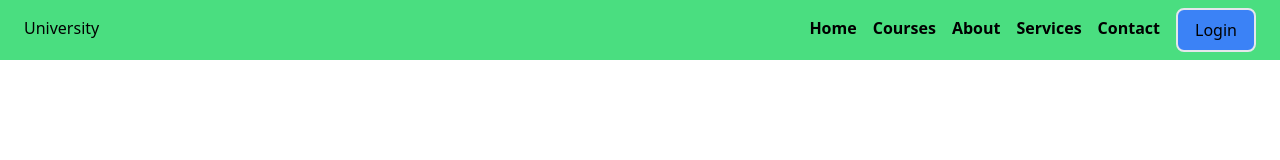
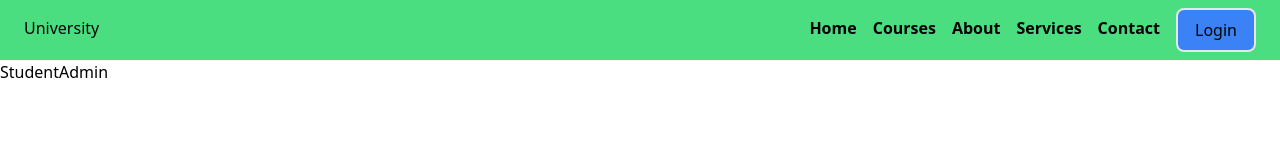
Before and after one commit to Nishan9t/university-web, a React (Create React App) app in the folder client/: page /admin/student in a window 1280 px wide. Shown: the top 160 px of the page. Built offline with nearby package versions, Linux system fonts and the light colour scheme.

Commit message:
Studentadmin is created and accessible from admin navbar

```diff
--- a/client/src/App.js
+++ b/client/src/App.js
@@ -23,6 +23,7 @@ import ContactsAdmin from './admin/ContactsAdmin';
 import AboutsAdmin from './admin/AboutsAdmin';
 import SlidersAdmin from './admin/SlidersAdmin'
 import Students from './components/Students';
+import StudentAdmin from './admin/StudentAdmin';
 function App() {
   return (
     <>
@@ -47,6 +48,7 @@ function App() {
         <Route path="/admin/add" element={<AddAdmin />} />
         <Route path="/admin/login" element={<LoginAdmin />} />
         <Route path="/admin/dashboard" element={<AdminDash />} />
+        <Route path="/admin/student" element={<StudentAdmin />} />
 
 
       </Routes>
--- /dev/null
+++ b/client/src/admin/StudentAdmin.jsx
@@ -0,0 +1,7 @@
+import React from 'react'
+
+export default function StudentAdmin() {
+  return (
+    <div>StudentAdmin</div>
+  )
+}
--- a/client/src/components/Courses.jsx
+++ b/client/src/components/Courses.jsx
@@ -5,6 +5,10 @@ import { getCourses } from '../reducers/courseReducer';
 import { Link } from 'react-router-dom';
 
 export default function Courses() {
+
+      const type=localStorage.getItem('type')
+      const token=localStorage.getItem('token')
+
 
       const dispatch =useDispatch();
 
@@ -15,6 +19,11 @@ export default function Courses() {
             dispatch(getCourses())
 
       },[])
+
+      useEffect(()=>{
+
+
+      },[type,token])
 
   return (
 
@@ -36,8 +45,11 @@ export default function Courses() {
                               <div className='m-4'>{item.description}</div>
 
                            </div>
-                           <div className='p-2 absolute right-0 text-blue-400 underlined'><Link to="/course/students">Enrolled Student</Link></div>
+
+                        <div className='p-2 absolute right-0 text-blue-400 underline'>
+                        <Link to="/course/students">Enrolled Student</Link></div>
                         </div>
+
                         )
     })
     :
--- a/client/src/components/Navbar.jsx
+++ b/client/src/components/Navbar.jsx
@@ -32,6 +32,10 @@ useEffect(()=>{
   {
     navigate('/admin/sliders')
   }
+  else if(drop==='student')
+  {
+    navigate('/admin/student')
+  }
 
 
 },[drop])
@@ -61,13 +65,14 @@ useEffect(()=>{
             {
               localStorage.getItem('token') &&
               <div className='lg:py-4 hover:pb-0 lg:font-bold cursor-pointer border-none hover:text-red-500'>
-              <select value={drop} onChange={(e)=>setDrop(e.target.value)} className='hover:text-red-500  border-none bg-green-400 text-center font-bold active:border-none focus:border-none' >
+              <select value={drop} onChange={(e)=>setDrop(e.target.value)} className='hover:text-red-500 cursor-pointer border-none bg-green-400 text-center font-bold active:border-none focus:border-none' >
                 <option>Add Contents</option>
                 <option className='border-none active:border-0 hover:border-0 focus:border-none' value={'service'} >Add Services</option>
                 <option className='border-none active:border-0 hover:border-0 focus:border-none' value={'course'}>Add Courses</option>
                 <option className='border-none active:border-0 hover:border-0 focus:border-none' value={'contact'}>Add Contacts</option>
                 <option className='border-none active:border-0 hover:border-0 focus:border-none' value={'about'}>Add Abouts</option>
                 <option className='border-none active:border-0 hover:border-0 focus:border-none' value={'slide'}>Add Sliders</option>
+                <option className='border-none active:border-0 hover:border-0 focus:border-none' value={'student'}>Add Student</option>
               </select>
 
               </div>
```
